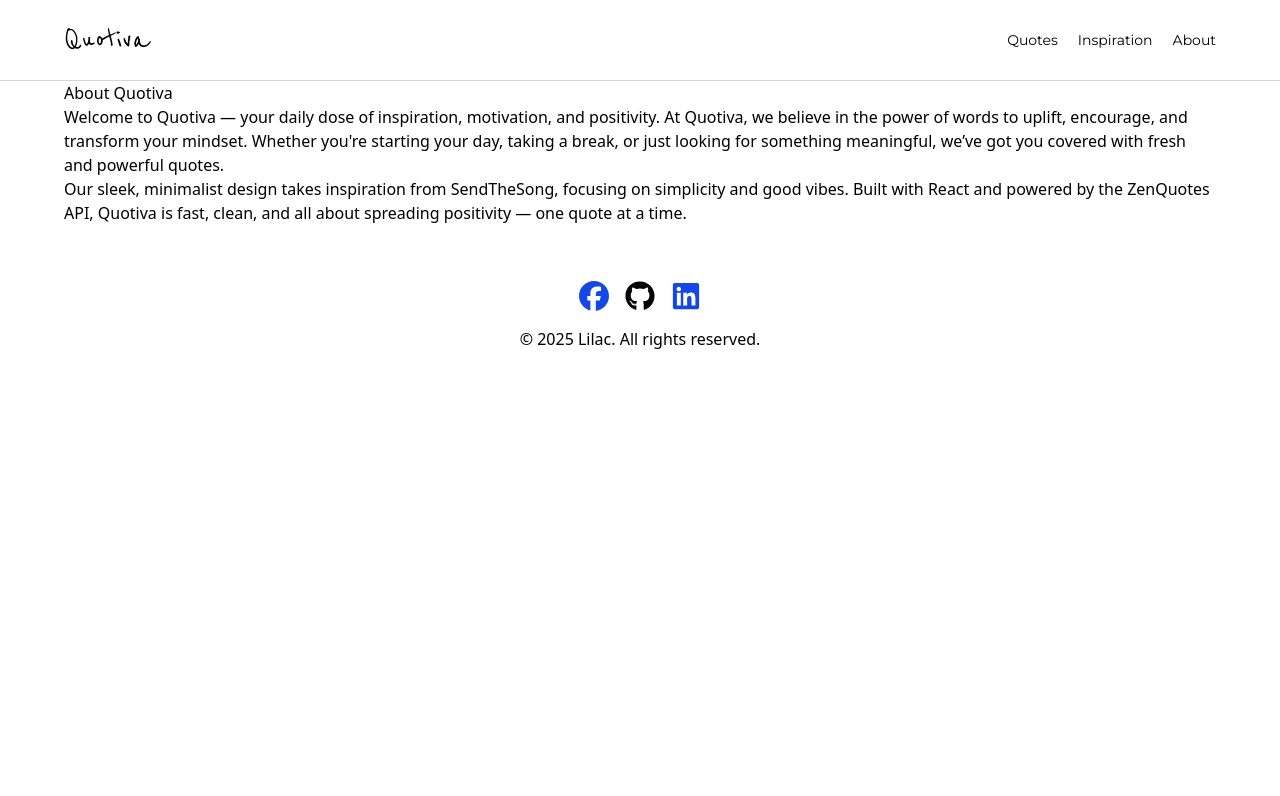
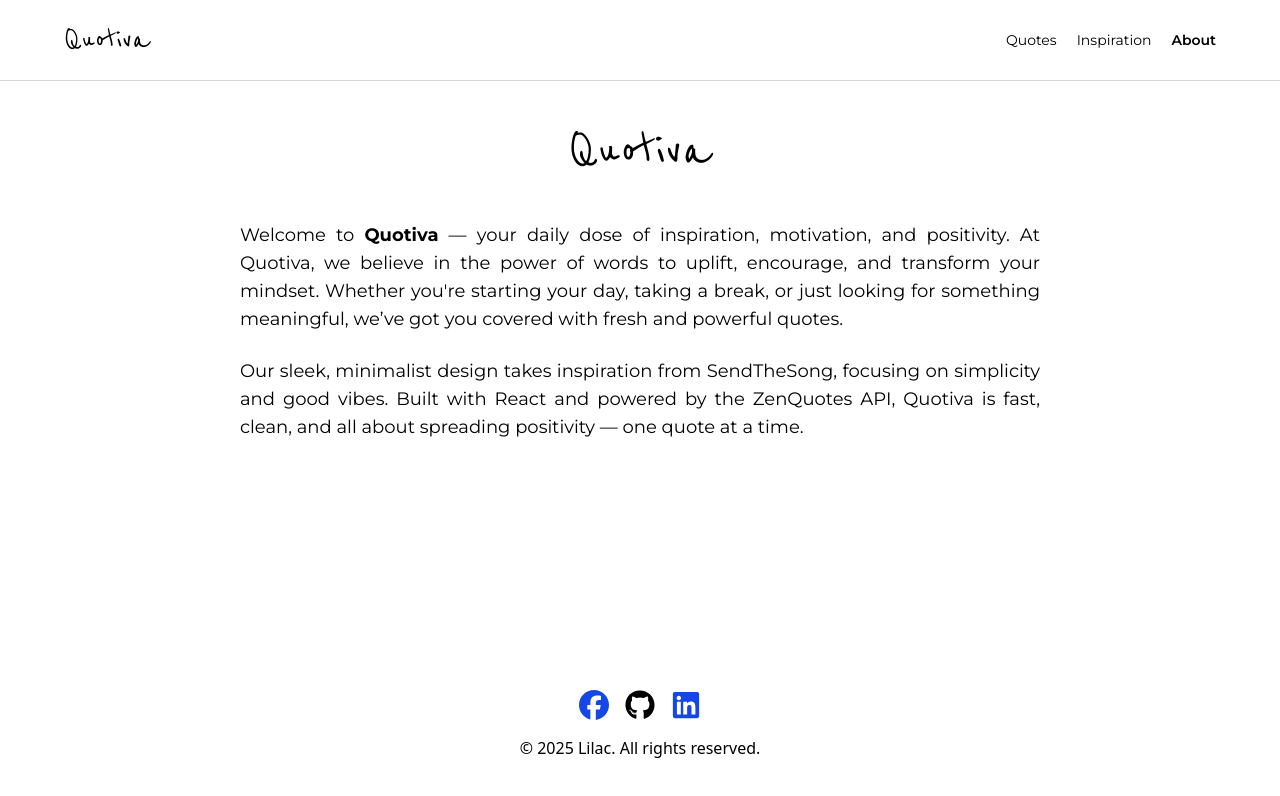
Before and after one commit to ralphreevencarandang/Quotiva, a React (Vite) app: page /about in a window 1280 px wide. Shown: the top 796 px of the page. Built offline with nearby package versions, Linux system fonts and the light colour scheme; a web font is replaced by a local one.

Commit message:
Finished the UI and Fetch Single Data

```diff
--- a/src/App.jsx
+++ b/src/App.jsx
@@ -1,10 +1,11 @@
 
+import {  Route, createBrowserRouter, createRoutesFromElements, RouterProvider } from "react-router-dom";
 
 import Inspiration from "./pages/InspirationPage";
 import QuotesPage from "./pages/QuotesPage";
 import AboutPage from "./pages/AboutPage";
-import {  Route, createBrowserRouter, createRoutesFromElements, RouterProvider } from "react-router-dom";
 import  HomePage  from "./pages/HomePage";
+import NotFoundPage from "./NotFoundPage";
 
 import MainLayout from "./layout/MainLayout";
 function App() {
@@ -16,7 +17,7 @@ function App() {
                 <Route path="/quotes" element={<QuotesPage/>}/>
                 <Route path="/inspiration" element={<Inspiration/>}/>
                 <Route path="/about" element={<AboutPage/>}/>
-
+                <Route path="*" element={<NotFoundPage/>}/>
         </Route>
       )
     );
--- a/src/NotFoundPage.jsx
+++ b/src/NotFoundPage.jsx
@@ -0,0 +1,10 @@
+const NotFoundPage = ()=>{
+    return(
+        <section className="max-container padding-x text-center flex flex-col justify-center items-center h-[500px]">
+            <h1 className="text-5xl font-bold font-montserrat">404 Not Found</h1>
+            <p className="font-montserrat">Sorry, We couldn't find this page.</p>
+        </section>
+    );
+}
+
+export default NotFoundPage;
--- /dev/null
+++ b/src/axios.js
@@ -0,0 +1,7 @@
+import axios from "axios";
+
+const instance = axios.create({
+    baseURL: 'https://api.allorigins.win/get?url=https://zenquotes.io/api',
+});
+
+export default instance;
--- a/src/layout/Footer.jsx
+++ b/src/components/Footer.jsx
@@ -5,7 +5,7 @@ const Footer = ()=>{
 
     return(
         <section className="max-container padding-x py-10 ">
-                <footer className="text-center ">
+                <footer className="text-center  ">
                     <div className="flex justify-center gap-4 py-4">
 
                         <Link to='https://www.facebook.com/aint.arar999'>
--- a/src/components/Header.jsx
+++ b/src/components/Header.jsx
@@ -3,14 +3,19 @@ import { NavLink,Link } from "react-router-dom";
  NavLink
 
  const Header = () => {
+
+    const linkClass = ({isActive}) => {
+        return isActive ? 'font-semibold' : '';
+    }
+
     return (
         <section className="border-b-1 border-gray-300 w-full sticky ">
              <header className="flex justify-between py-5 items-center padding-x  max-container">
                 <Link to="/" className="font-reenie text-4xl">Quotiva </Link>
                 <nav className="hidden sm:flex gap-5 font-montserrat text-sm  ">
-                        <NavLink to="/quotes">Quotes</NavLink>
-                        <NavLink to="/inspiration">Inspiration</NavLink>
-                        <NavLink to="/about">About</NavLink>
+                        <NavLink to="/quotes" className={linkClass}>Quotes</NavLink>
+                        <NavLink to="/inspiration" className={linkClass}>Inspiration</NavLink>
+                        <NavLink to="/about" className={linkClass}>About</NavLink>
                 </nav>
             </header>
         </section>
--- a/src/layout/MainLayout.jsx
+++ b/src/layout/MainLayout.jsx
@@ -1,14 +1,15 @@
 import { Outlet } from "react-router-dom";
 import Header from "../components/Header";
-import Footer from "./Footer";
+import Footer from "../components/Footer";
 const MainLayout = ()=>{
     return(
-        <>
+        <div className="flex flex-col min-h-screen">
             <Header/>
-            <Outlet/>
+            <main className="flex-grow">
+                <Outlet />
+            </main>
             <Footer/>
-
-        </>
+        </div>
     );
 }
 
--- a/src/pages/AboutPage.jsx
+++ b/src/pages/AboutPage.jsx
@@ -1,19 +1,19 @@
 const AboutPage = () => {
   return (
-    <section className="max-container padding-x">
-      <h1 className="">About Quotiva</h1>
-      <p>
-        Welcome to Quotiva — your daily dose of inspiration, motivation, and
+    <section className="max-container padding-x flex flex-col justify-center items-center">
+      <h1 className="font-reenie text-6xl py-10">Quotiva</h1>
+      <p className="text-justify max-w-[800px] font-montserrat text-lg">
+        Welcome to <span className="font-bold ">Quotiva</span> — your daily dose of inspiration, motivation, and
         positivity. At Quotiva, we believe in the power of words to uplift,
         encourage, and transform your mindset. Whether you're starting your day,
         taking a break, or just looking for something meaningful, we’ve got you
         covered with fresh and powerful quotes.
       </p>
 
-      <p>
+      <br/>
+      <p className="text-justify max-w-[800px] font-montserrat text-lg ">
       Our sleek, minimalist design takes inspiration from SendTheSong, focusing on simplicity and good vibes.
-
-Built with React and powered by the ZenQuotes API, Quotiva is fast, clean, and all about spreading positivity — one quote at a time.
+      Built with React and powered by the ZenQuotes API, Quotiva is fast, clean, and all about spreading positivity — one quote at a time.
       </p>
     </section>
   );
--- a/src/pages/QuotesPage.jsx
+++ b/src/pages/QuotesPage.jsx
@@ -6,7 +6,7 @@ const QuotesPage = () => {
     <>
 
 
-                <section className="max-container padding-x  grid grid-cols-1 place-items-center pt-20">
+                <section className="max-container padding-x  grid grid-cols-1 place-items-center pt-20 ">
                     <div className=" max-w-[600px] place-items-center">
                         <h1 className="text-center text-3xl font-reenie sm:text-6xl">
                             "He who wishes to be obeyed must know how to command."
@@ -14,19 +14,15 @@ const QuotesPage = () => {
                         <p className="text-subtext py-5 text-lg text-center">
                             Niccolo Machiavelli
                         </p>
-
                         <div className="w-full sm:place-items-center">
                             <Button label="Generate Quotes" />
                         </div>
-
-
                     </div>
 
                     <section className="max-container  pt-20">
 
                         <button>
                              <img src='src/assets/icons/refresh.svg' alt="refresh" width={30} className="m-5 cursor-pointer hover:scale-125 transition ease-out duration-500" />
-
                         </button>
                         <div className="grid grid-cols-1 md:grid-cols-2 lg:grid-cols-3 gap-5">
 
--- a/src/section/Quotes.jsx
+++ b/src/section/Quotes.jsx
@@ -1,29 +1,33 @@
 
 import Card from "../components/Card";
-import Header from "../components/Header";
 import { useState } from "react";
 import { useEffect } from "react";
-import axios from "axios";
+import axios from '../axios';
+
 const Quotes = ()=>{
+    const [quoteList,setQuoteList] = useState([]);
+    const [quoteOfDay, setQuoteOfDay] = useState("");
 
-    const [quoteList,setQuoteList] = useState([]);
-    const api_url ="https://zenquotes.io/api/quotes/";
+    useEffect(()=>{
+        fetchQuotes();
 
-    // useEffect(()=>{
-    //     fetchQuotes();
+    },[]);
 
+    const fetchQuotes = async () => {
+        try {
+          const response = await fetch('https://api.api-ninjas.com/v1/quotes', {
+            method: 'GET',
+            headers:{
+                'X-Api-Key': 'mlr1r+Sy/24nlro4NsgXiQ==9TdBlhXt8TAzyua8'
+            }
+          });
+          const data = await response.json();
+          console.log(data[0]);
 
-    // },[]);
-
-    // const fetchQuotes = async () => {
-    //     try {
-    //       const response = await fetch("https://zenquotes.io/api/today ");
-    //       const data = await response.json();
-    //       console.log(data); // Do something with the quotes
-    //     } catch (error) {
-    //       console.error("Error fetching quotes:", error);
-    //     }
-    //   };
+        } catch (error) {
+          console.error("Error fetching quotes:", error);
+        }
+      };
 
 
 
```
Also changed, not shown: src/section/Hero.jsx (+20 -1 lines).
